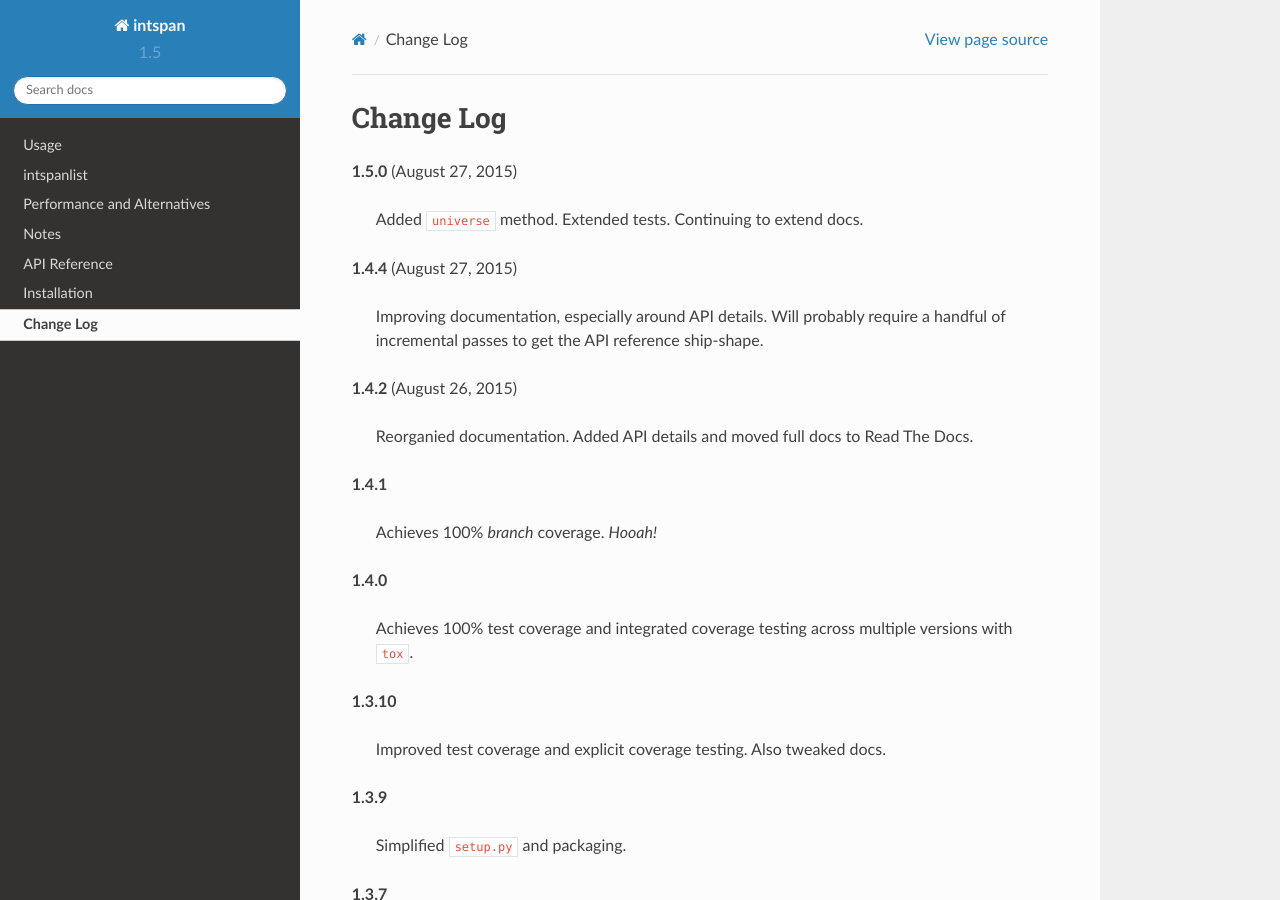
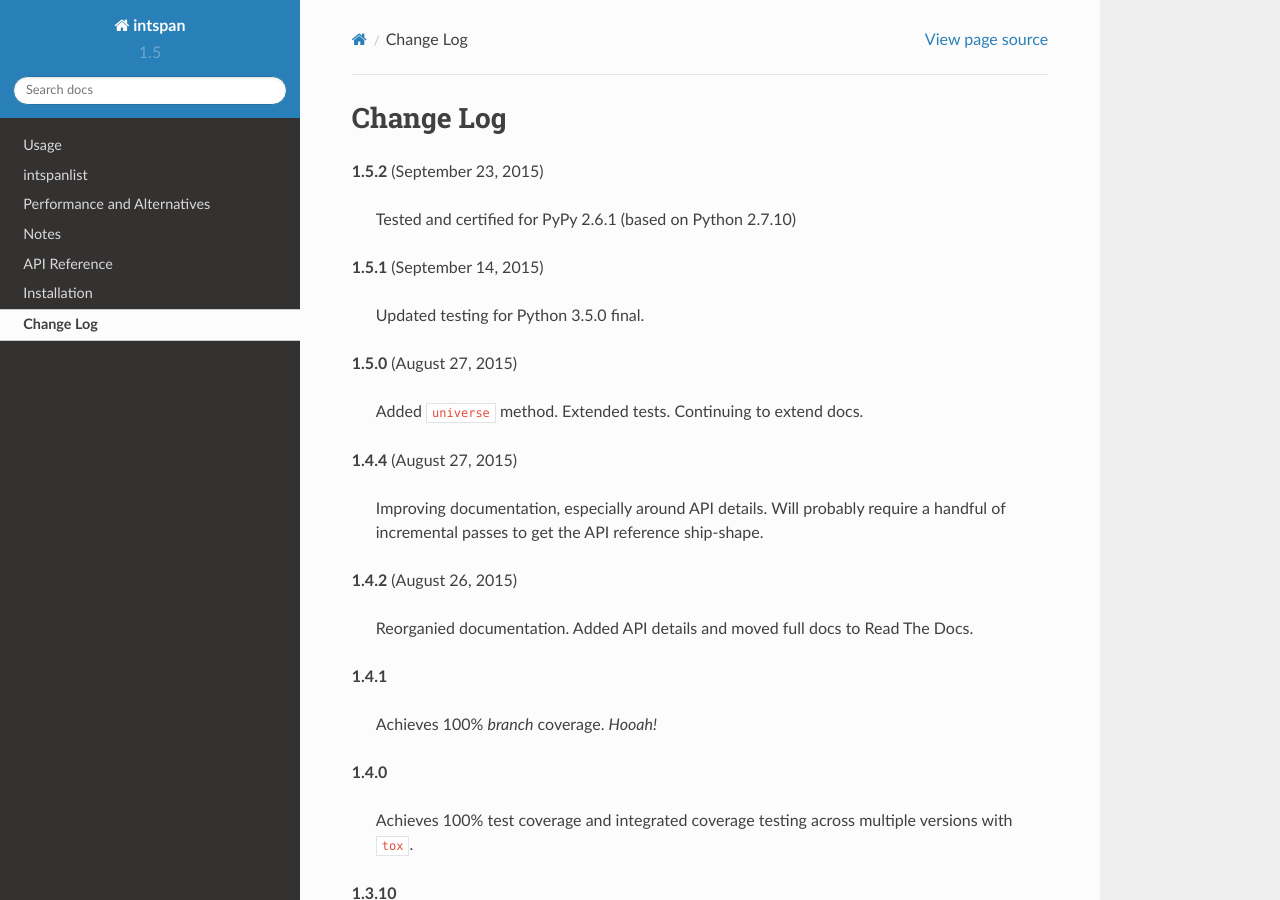
Before and after one commit to jonathaneunice/intspan, a Sphinx documentation site: the page built from docs/CHANGES.rst, in a window 1280 px wide and 900 px high. Built offline with Sphinx 7.4.7 and the Read the Docs theme 2.0.0, drawn with Linux system fonts in a browser that asks for light colours.

Commit message:
Ready for publish

```diff
--- a/CHANGES.yml
+++ b/CHANGES.yml
@@ -1,3 +1,9 @@
+-
+    version: 1.5.2
+    date: September 23, 2015
+    notes: >
+        Tested and certified for PyPy 2.6.1 (based on Python 2.7.10)
+
 -
     version: 1.5.1
     date: September 14, 2015
--- a/docs/CHANGES.rst
+++ b/docs/CHANGES.rst
@@ -1,5 +1,15 @@
 Change Log
 ==========
+
+**1.5.2**  (September 23, 2015)
+
+    Tested and certified for PyPy 2.6.1 (based on Python 2.7.10)
+
+
+**1.5.1**  (September 14, 2015)
+
+    Updated testing for Python 3.5.0 final.
+
 
 **1.5.0**  (August 27, 2015)
 
--- a/docs/conf.py
+++ b/docs/conf.py
@@ -59,7 +59,7 @@ author = u'Jonathan Eunice'
 # The short X.Y version.
 version = '1.5'
 # The full version, including alpha/beta/rc tags.
-release = '1.5.1'
+release = '1.5.2'
 
 # The language for content autogenerated by Sphinx. Refer to documentation
 # for a list of supported languages.
--- a/setup.py
+++ b/setup.py
@@ -14,7 +14,7 @@ def lines(text):
 
 setup(
     name='intspan',
-    version='1.5.1',
+    version='1.5.2',
     author='Jonathan Eunice',
     author_email='jonathan.eunice@gmail.com',
     description="Sets of integers like 1,3-7,33",
```
Also changed, not shown: 1 other file.
